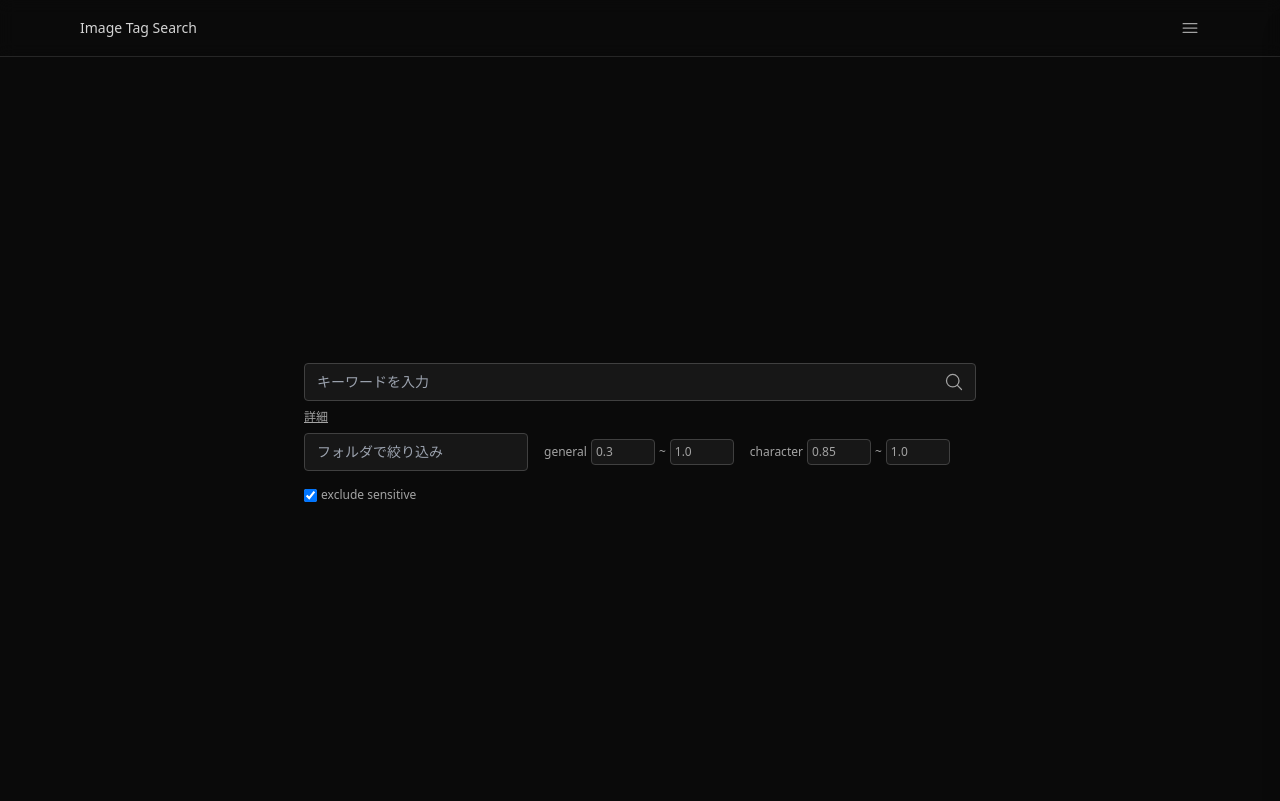
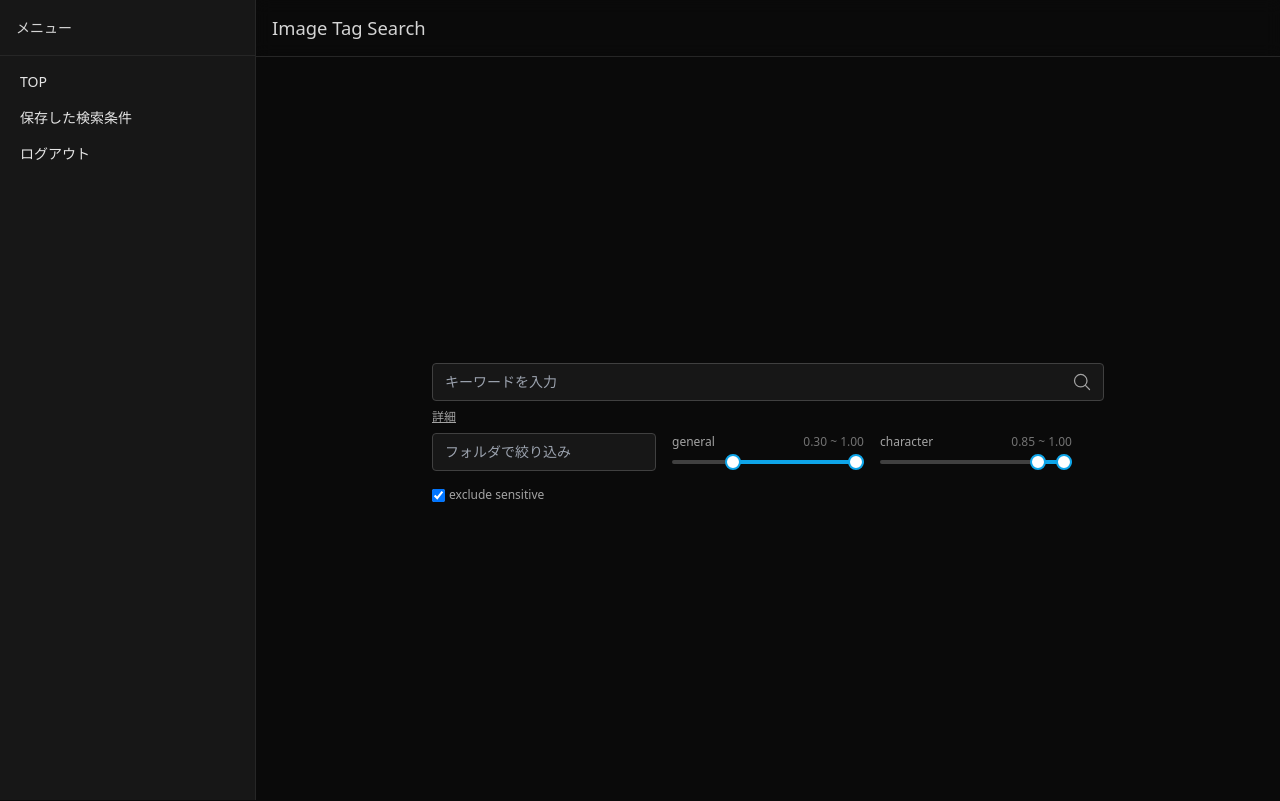
Before and after one commit to step63r/local-image-classifier, a Flask app: page / in a window 1280 px wide, after a click on "詳細". Run offline with Flask 3, Linux system fonts and the light colour scheme; the visitor is signed in with stand-in values (Sample User, id 1); some libraries are stand-ins or nearby versions.

Commit message:
update #11

```diff
--- a/templates/_header_title.html
+++ b/templates/_header_title.html
@@ -7,9 +7,9 @@
     </svg>
   </a>
   {% endif %}
-  <h1 class="min-w-0 flex-1 text-sm font-medium text-neutral-300">{{ header_title }}</h1>
+  <h1 class="min-w-0 flex-1 text-[clamp(0.875rem,0.75rem+0.5vw,1.25rem)] font-medium text-neutral-300">{{ header_title }}</h1>
   <button type="button" id="menuBtn" aria-label="メニュー"
-    class="shrink-0 text-neutral-400 hover:text-neutral-200">
+    class="shrink-0 text-neutral-400 hover:text-neutral-200 lg:hidden">
     <svg xmlns="http://www.w3.org/2000/svg" fill="none" viewBox="0 0 24 24" stroke-width="1.5"
       stroke="currentColor" class="h-5 w-5">
       <path stroke-linecap="round" stroke-linejoin="round" d="M3.75 6.75h16.5M3.75 12h16.5m-16.5 5.25h16.5" />
--- a/templates/_menu.html
+++ b/templates/_menu.html
@@ -1,8 +1,22 @@
 <!-- position: fixed の基準がヘッダー(backdrop-blurで包含ブロックが生成される)にならないよう、
      header要素の外(bodyの直下)に配置すること。 -->
-<div id="menuOverlay" class="fixed inset-0 z-30 hidden bg-black/50" onclick="window.closeHeaderMenu()"></div>
+
+<!-- PC幅: 常時表示の左サイドバー(ハンバーガー/ドロワーの代わり) -->
+<aside class="fixed inset-y-0 left-0 z-10 hidden w-64 border-r border-neutral-800 bg-neutral-900 lg:block">
+  <div class="flex h-14 items-center border-b border-neutral-800 px-4">
+    <span class="text-sm font-medium text-neutral-300">メニュー</span>
+  </div>
+  <nav class="flex flex-col p-2">
+    <a href="/" class="rounded px-3 py-2 text-sm text-neutral-200 hover:bg-neutral-800">TOP</a>
+    <a href="/saved-searches" class="rounded px-3 py-2 text-sm text-neutral-200 hover:bg-neutral-800">保存した検索条件</a>
+    <a href="/logout" class="rounded px-3 py-2 text-sm text-neutral-200 hover:bg-neutral-800">ログアウト</a>
+  </nav>
+</aside>
+
+<!-- モバイル/タブレット幅: ハンバーガーで開閉するオーバーレイ式ドロワー -->
+<div id="menuOverlay" class="fixed inset-0 z-30 hidden bg-black/50 lg:hidden" onclick="window.closeHeaderMenu()"></div>
 <div id="menuPanel"
-  class="fixed inset-y-0 right-0 z-40 w-64 max-w-[80vw] translate-x-full transform border-l border-neutral-800 bg-neutral-900 shadow-xl transition-transform duration-200 ease-out">
+  class="fixed inset-y-0 right-0 z-40 w-64 max-w-[80vw] translate-x-full transform border-l border-neutral-800 bg-neutral-900 shadow-xl transition-transform duration-200 ease-out lg:hidden">
   <div class="flex items-center justify-between border-b border-neutral-800 px-4 py-3">
     <span class="text-sm font-medium text-neutral-300">メニュー</span>
     <button type="button" aria-label="閉じる" onclick="window.closeHeaderMenu()"
--- a/templates/_search_form.html
+++ b/templates/_search_form.html
@@ -29,7 +29,7 @@
     {% endif %}
     {% if show_chrome %}
     <button type="button" id="menuBtn" aria-label="メニュー"
-      class="shrink-0 text-neutral-400 hover:text-neutral-200">
+      class="shrink-0 text-neutral-400 hover:text-neutral-200 lg:hidden">
       <svg xmlns="http://www.w3.org/2000/svg" fill="none" viewBox="0 0 24 24" stroke-width="1.5"
         stroke="currentColor" class="h-5 w-5">
         <path stroke-linecap="round" stroke-linejoin="round" d="M3.75 6.75h16.5M3.75 12h16.5m-16.5 5.25h16.5" />
@@ -47,21 +47,33 @@
       <input type="text" name="folder" value="{{ folder }}"
         placeholder="フォルダで絞り込み"
         class="w-full rounded border border-neutral-700 bg-neutral-900 px-3 py-2 text-base sm:w-56 sm:text-sm">
-      <div class="flex flex-wrap items-center gap-1 text-xs text-neutral-400">
-        <span>general</span>
-        <input type="number" name="gt_min" value="{{ gt_min }}" step="0.05" min="0" max="1"
-          class="w-16 rounded border border-neutral-700 bg-neutral-900 px-1 py-1 text-base sm:text-xs">
-        <span>~</span>
-        <input type="number" name="gt_max" value="{{ gt_max }}" step="0.05" min="0" max="1"
-          class="w-16 rounded border border-neutral-700 bg-neutral-900 px-1 py-1 text-base sm:text-xs">
+      <div class="flex flex-col gap-1 text-xs text-neutral-400 sm:w-48">
+        <div class="flex items-center justify-between">
+          <span>general</span>
+          <span class="tabular-nums text-neutral-500" data-range-value>{{ "%.2f"|format(gt_min) }} ~ {{ "%.2f"|format(gt_max) }}</span>
+        </div>
+        <div class="range-slider relative h-4" data-range-slider>
+          <div class="absolute inset-x-0 top-1/2 h-1 -translate-y-1/2 rounded bg-neutral-700"></div>
+          <div class="absolute top-1/2 h-1 -translate-y-1/2 rounded bg-sky-500" data-range-fill></div>
+          <input type="range" name="gt_min" value="{{ gt_min }}" min="0" max="1" step="0.05"
+            class="range-slider-input" data-range-min>
+          <input type="range" name="gt_max" value="{{ gt_max }}" min="0" max="1" step="0.05"
+            class="range-slider-input" data-range-max>
+        </div>
       </div>
-      <div class="flex flex-wrap items-center gap-1 text-xs text-neutral-400">
-        <span>character</span>
-        <input type="number" name="ct_min" value="{{ ct_min }}" step="0.05" min="0" max="1"
-          class="w-16 rounded border border-neutral-700 bg-neutral-900 px-1 py-1 text-base sm:text-xs">
-        <span>~</span>
-        <input type="number" name="ct_max" value="{{ ct_max }}" step="0.05" min="0" max="1"
-          class="w-16 rounded border border-neutral-700 bg-neutral-900 px-1 py-1 text-base sm:text-xs">
+      <div class="flex flex-col gap-1 text-xs text-neutral-400 sm:w-48">
+        <div class="flex items-center justify-between">
+          <span>character</span>
+          <span class="tabular-nums text-neutral-500" data-range-value>{{ "%.2f"|format(ct_min) }} ~ {{ "%.2f"|format(ct_max) }}</span>
+        </div>
+        <div class="range-slider relative h-4" data-range-slider>
+          <div class="absolute inset-x-0 top-1/2 h-1 -translate-y-1/2 rounded bg-neutral-700"></div>
+          <div class="absolute top-1/2 h-1 -translate-y-1/2 rounded bg-sky-500" data-range-fill></div>
+          <input type="range" name="ct_min" value="{{ ct_min }}" min="0" max="1" step="0.05"
+            class="range-slider-input" data-range-min>
+          <input type="range" name="ct_max" value="{{ ct_max }}" min="0" max="1" step="0.05"
+            class="range-slider-input" data-range-max>
+        </div>
       </div>
       <label class="flex items-center gap-1 text-xs text-neutral-400">
         <input type="checkbox" name="exclude_sensitive" value="1" {{ 'checked' if exclude_sensitive else '' }}
@@ -77,6 +89,47 @@
     </div>
   </div>
 </form>
+
+<script>
+  (function () {
+    document.querySelectorAll('[data-range-slider]').forEach(function (slider) {
+      var minInput = slider.querySelector('[data-range-min]');
+      var maxInput = slider.querySelector('[data-range-max]');
+      var fill = slider.querySelector('[data-range-fill]');
+      var display = slider.parentElement.querySelector('[data-range-value]');
+
+      function update(movedInput) {
+        var min = parseFloat(minInput.value);
+        var max = parseFloat(maxInput.value);
+        if (min > max) {
+          if (movedInput === maxInput) {
+            min = max;
+            minInput.value = min;
+          } else {
+            max = min;
+            maxInput.value = max;
+          }
+        }
+        fill.style.left = (min * 100) + '%';
+        fill.style.width = ((max - min) * 100) + '%';
+        if (display) {
+          display.textContent = min.toFixed(2) + ' ~ ' + max.toFixed(2);
+        }
+      }
+
+      function bringToFront(el, other) {
+        el.style.zIndex = 5;
+        other.style.zIndex = 3;
+      }
+
+      minInput.addEventListener('pointerdown', function () { bringToFront(minInput, maxInput); });
+      maxInput.addEventListener('pointerdown', function () { bringToFront(maxInput, minInput); });
+      minInput.addEventListener('input', function () { update(minInput); });
+      maxInput.addEventListener('input', function () { update(maxInput); });
+      update();
+    });
+  })();
+</script>
 
 {% if show_chrome %}
 <script>
--- a/templates/index.html
+++ b/templates/index.html
@@ -25,9 +25,54 @@
   .thumb.loaded {
     opacity: 1;
   }
+
+  .range-slider-input {
+    position: absolute;
+    inset: 0;
+    width: 100%;
+    margin: 0;
+    background: transparent;
+    pointer-events: none;
+    -webkit-appearance: none;
+    appearance: none;
+  }
+  .range-slider-input:focus {
+    outline: none;
+  }
+  .range-slider-input::-webkit-slider-runnable-track {
+    -webkit-appearance: none;
+    width: 100%;
+    height: 4px;
+    background: transparent;
+  }
+  .range-slider-input::-webkit-slider-thumb {
+    -webkit-appearance: none;
+    pointer-events: auto;
+    width: 16px;
+    height: 16px;
+    margin-top: -6px;
+    border-radius: 9999px;
+    background: #fff;
+    border: 2px solid #0ea5e9;
+    cursor: pointer;
+  }
+  .range-slider-input::-moz-range-track {
+    width: 100%;
+    height: 4px;
+    background: transparent;
+  }
+  .range-slider-input::-moz-range-thumb {
+    pointer-events: auto;
+    width: 16px;
+    height: 16px;
+    border-radius: 9999px;
+    background: #fff;
+    border: 2px solid #0ea5e9;
+    cursor: pointer;
+  }
 </style>
 </head>
-<body class="min-h-full bg-neutral-950 text-neutral-100">
+<body class="min-h-full bg-neutral-950 text-neutral-100 lg:pl-64">
   {% if has_searched %}
   <header class="sticky top-0 z-20 border-b border-neutral-800 bg-neutral-950/90 backdrop-blur">
     <div class="mx-auto max-w-6xl px-4">
--- a/templates/saved_searches.html
+++ b/templates/saved_searches.html
@@ -7,7 +7,7 @@
 <script src="https://cdn.tailwindcss.com"></script>
 <script src="https://unpkg.com/htmx.org@1.9.12"></script>
 </head>
-<body class="min-h-full bg-neutral-950 text-neutral-100">
+<body class="min-h-full bg-neutral-950 text-neutral-100 lg:pl-64">
   <header class="sticky top-0 z-20 border-b border-neutral-800 bg-neutral-950/90 backdrop-blur">
     {% set header_title = "保存した検索条件" %}
     {% set back_url = "/" %}
```
Also changed, not shown: templates/detail.html (+47 -2 lines).
